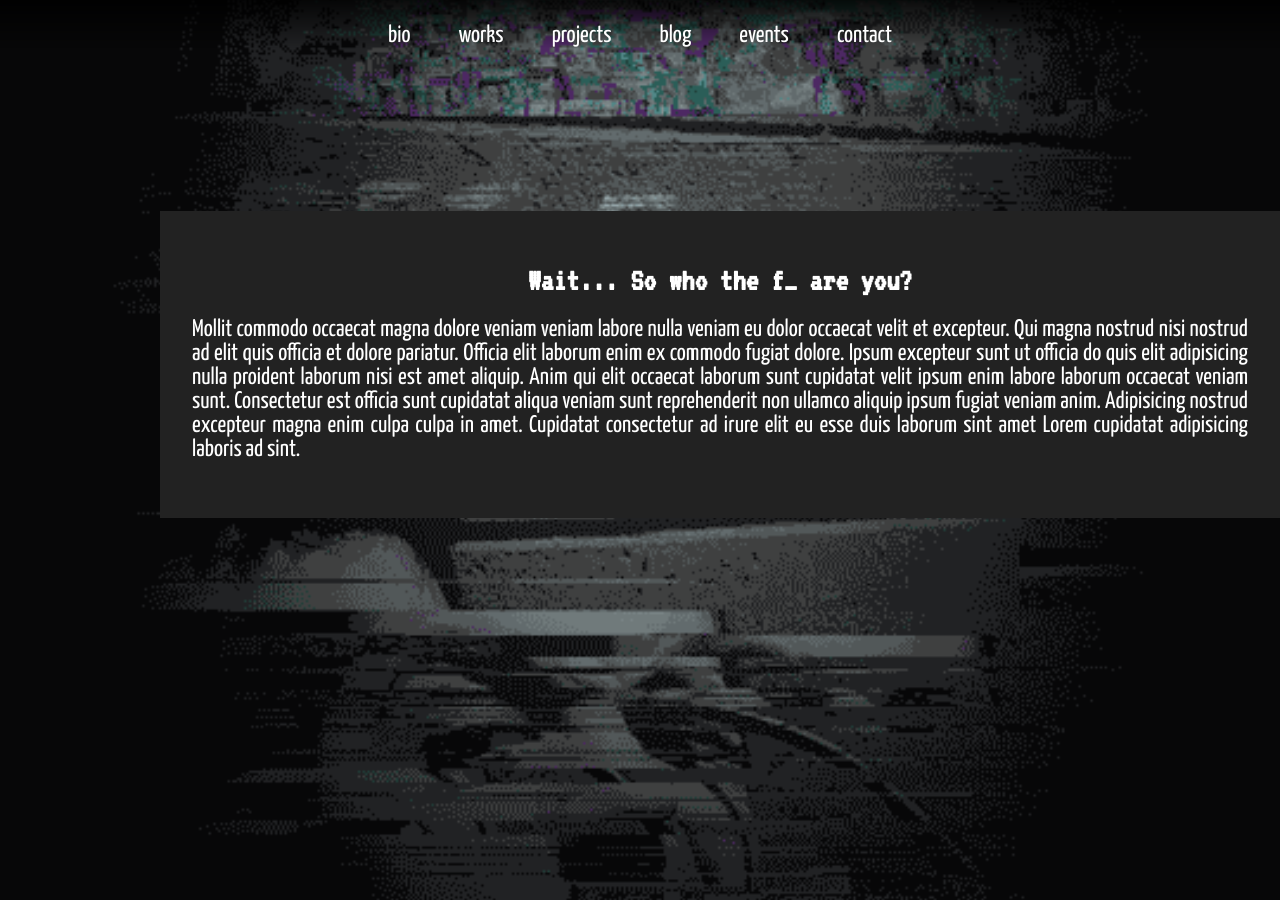
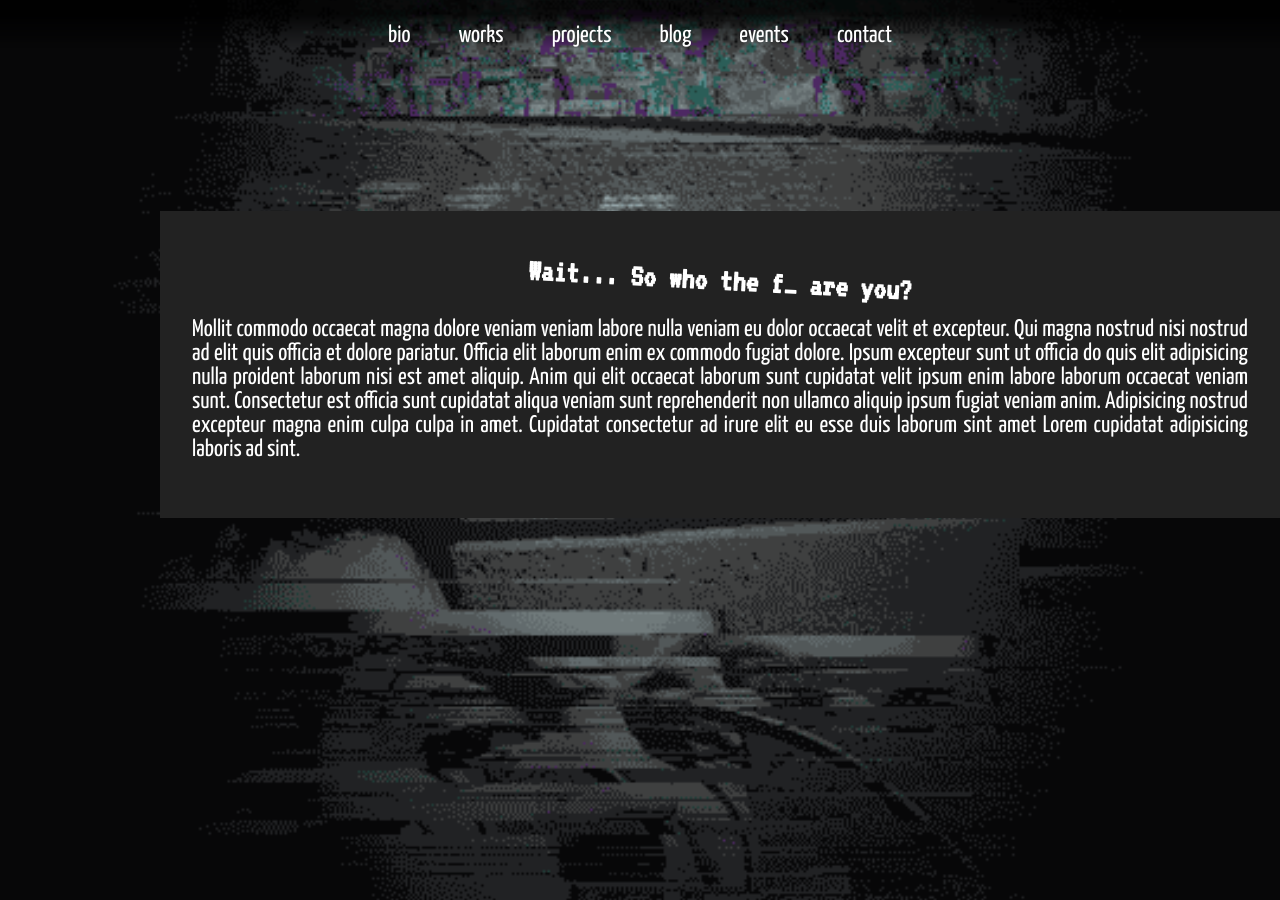
Before and after one commit to unclewalter/unclewalter.github.io, a Jekyll site: the page built from index.html, in a window 1280 px wide and 900 px high, scrolled down 1595 px. Built offline with Jekyll 4.4.1, drawn with Linux system fonts in a browser that asks for light colours; some web fonts are replaced.

Commit message:
Bypassing postcss for now, fixing type transforms for section headers and adjusting gradient for nav bar.

```diff
--- a/_sass/_type.scss
+++ b/_sass/_type.scss
@@ -21,8 +21,10 @@
     line-height: 0.7em;
     font-size: 2em;
   }
-  .about h2 {
+  #about h2 {
     font-size: 2em;
-    transform: rotate(7deg);
+    -ms-transform: rotate(3deg); /* IE 9 */
+    -webkit-transform: rotate(3deg); /* Chrome, Safari, Opera */
+    transform: rotate(3deg);
   }
 }
--- a/_sass/components/_header.scss
+++ b/_sass/components/_header.scss
@@ -5,9 +5,9 @@
   justify-content: center;
   display: flex;
   width: 100%;
-  background: -moz-linear-gradient(top,  rgba(0,0,0,0.82) 0%, rgba(0,0,0,0) 100%); /* FF3.6-15 */
-  background: -webkit-linear-gradient(top,  rgba(0,0,0,0.82) 0%,rgba(0,0,0,0) 100%); /* Chrome10-25,Safari5.1-6 */
-  background: linear-gradient(to bottom,  rgba(0,0,0,0.82) 0%,rgba(0,0,0,0) 100%); /* W3C, IE10+, FF16+, Chrome26+, Opera12+, Safari7+ */
+  background: -moz-linear-gradient(top,  rgba(0,0,0,0.82) 30%, rgba(0,0,0,0) 100%); /* FF3.6-15 */
+  background: -webkit-linear-gradient(top,  rgba(0,0,0,0.82) 30%,rgba(0,0,0,0) 100%); /* Chrome10-25,Safari5.1-6 */
+  background: linear-gradient(to bottom,  rgba(0,0,0,0.82) 30%,rgba(0,0,0,0) 100%); /* W3C, IE10+, FF16+, Chrome26+, Opera12+, Safari7+ */
   filter: progid:DXImageTransform.Microsoft.gradient( startColorstr='#d1000000', endColorstr='#00000000',GradientType=0 ); /* IE6-9 */
 
   .button-group {
--- a/gulpfile.js
+++ b/gulpfile.js
@@ -19,7 +19,7 @@
     var sourcemaps   = require('gulp-sourcemaps');
     var autoprefixer = require('autoprefixer');
 
-    return gulp.src('_site/assets/css/main.css')
+    return gulp.src('_site/assets/css/src/main.css')
         .pipe(sourcemaps.init())
         .pipe(postcss([ autoprefixer({ browsers: ['last 2 versions'] }) ]))
         .pipe(sourcemaps.write('.'))
@@ -28,7 +28,7 @@
 
 gulp.task('watch', function () {
    gulp.watch(['assets/js/**/*.js', 'gulpfile.js'], ['js-fef']);
-   gulp.watch(['_site/assets/css/main.css'], ['autoprefixer']);
+   gulp.watch(['_site/assets/css/src/main.css'], ['autoprefixer']);
 });
 
 gulp.task('default', ['js-fef', 'autoprefixer'], function(){});
```
